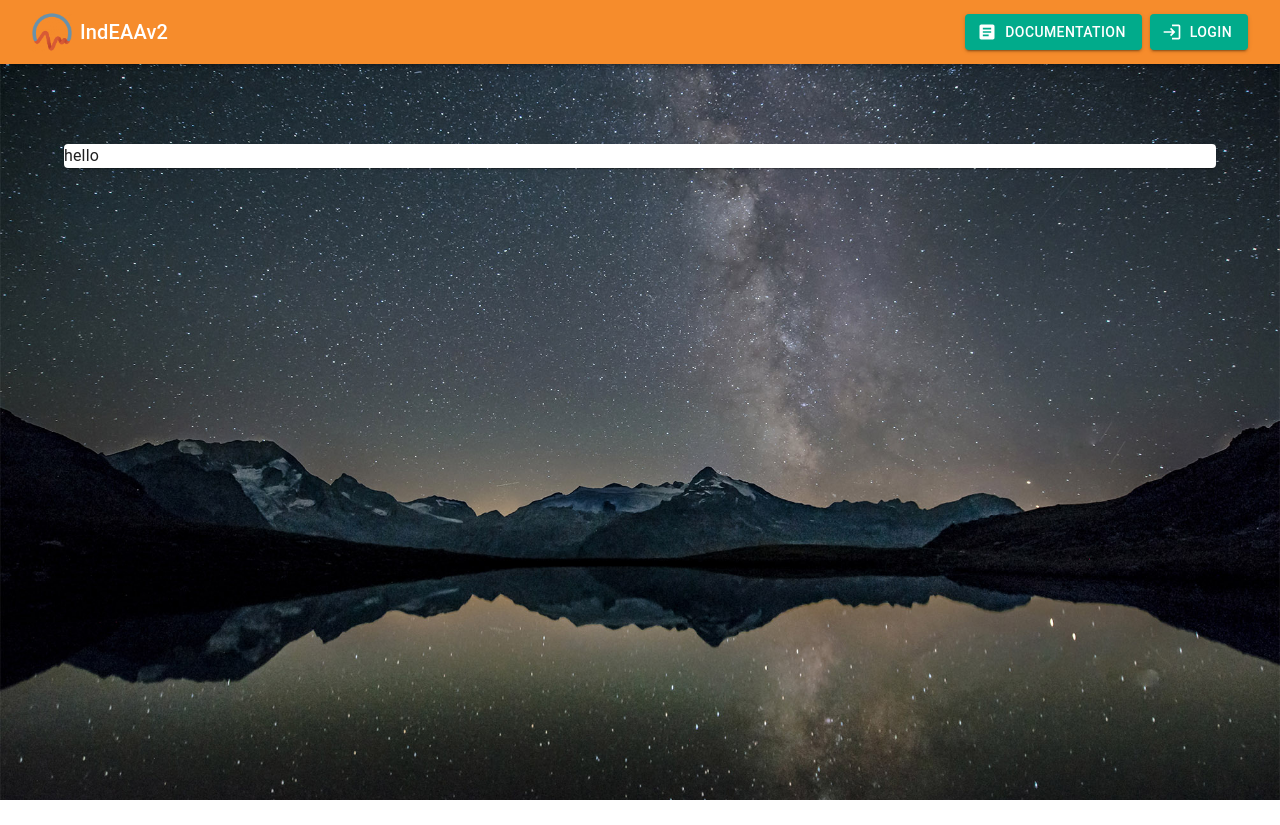
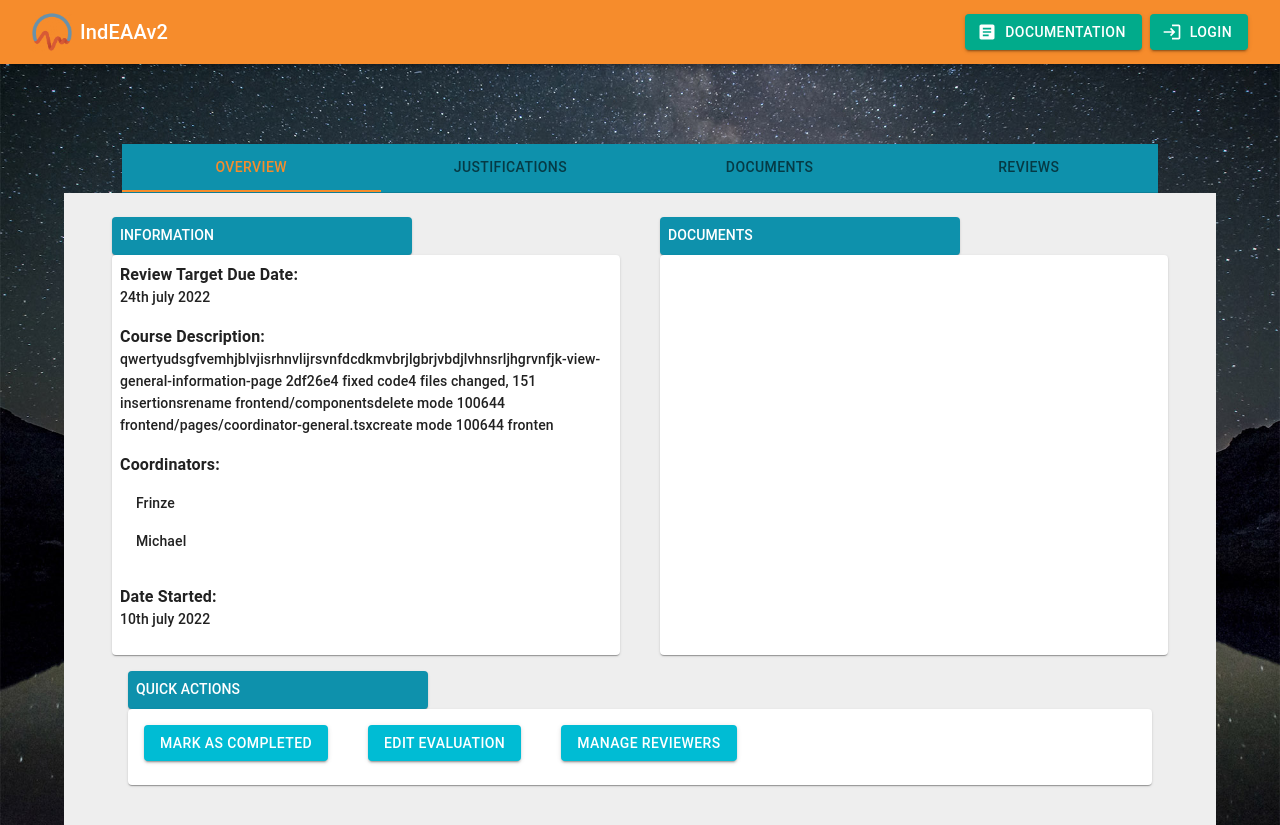
Before and after one commit to uwasystemhealth/IndEAAv2, a Next.js app in the folder frontend/: page /course-evaluation/1 in a window 1280 px wide. Before the commit the page ends 800 px from the top, so only its background shows below. Built offline with nearby package versions, Linux system fonts and the light colour scheme; no server answers.

Commit message:
make components and reorganise branch

```diff
--- a/frontend/pages/course-evaluation.tsx
+++ b/frontend/components/CourseEvaluation/SectionTabs.tsx
@@ -1,5 +1,4 @@
 import * as React from 'react';
-import { useSWRAuth } from '@/components/hooks/useSWRAuth';
 import type { NextPage } from 'next';
 import Tabs from '@mui/material/Tabs';
 import Tab from '@mui/material/Tab';
@@ -12,17 +11,8 @@ import Typography from '@mui/material/Typography';
 import styles from '../styles/Home.module.css';
 import { useContext } from 'react';
 import { useRouter } from 'next/router';
-import AppContext from 'components/Context/TopLevelContext';
-import useAuthenticatedAPIClient from '@/components/hooks/useAuthenticatedAPIClient';
-import { determineIfUserIsAuthentication } from 'utils/Authentication';
-import Overview from '@/components/course-evaluation/overview';
-import {
-  API_ENDPOINT,
-  CourseEvaluationListEntry,
-  DEFAULT_COURSE_EVALUATION_LIST_ENTRY,
-  DEFAULT_USER_API_RESPONSE,
-  UserAPIResponse,
-} from 'utils/api';
+
+import Overview from './Overview';
 
 interface TabPanelProps {
   children?: React.ReactNode;
@@ -57,21 +47,13 @@ function a11yProps(index: number) {
   };
 }
 
-const Coordinator_evaluation: NextPage = () => {
+const SectionTabs: NextPage = () => {
   // Change these data when this issue gets worked on. For now it just contains a demo of how to get user info
-  const { response, isLoading, error } = useSWRAuth(API_ENDPOINT.COURSE_EVALUATION.LIST);
-  const courseEvaluationListEntries = ((response?.data as unknown) ||
-    []) as CourseEvaluationListEntry[];
 
-  const router = useRouter();
-  const axios = useAuthenticatedAPIClient();
-  const { authenticationDetails, setAuthenticationDetails } = useContext(AppContext);
-  const isUserAuthenticated = determineIfUserIsAuthentication(authenticationDetails.accessToken);
-
-  const [value, setValue] = React.useState(0);
+  const [tabsValue, setTabsValue] = React.useState(0);
 
   const handleChangeTab = (event: React.SyntheticEvent, newValue: number) => {
-    setValue(newValue);
+    setTabsValue(newValue);
   };
 
   return (
@@ -86,7 +68,7 @@ const Coordinator_evaluation: NextPage = () => {
       <Box
         sx={{ borderBottom: 1, borderColor: 'divider', backgroundColor: '#0E91AC', width: '90%' }}
       >
-        <Tabs value={value} onChange={handleChangeTab} variant="fullWidth">
+        <Tabs value={tabsValue} onChange={handleChangeTab} variant="fullWidth">
           <Tab label="OVERVIEW" {...a11yProps(0)} />
           <Tab label="JUSTIFICATIONS" {...a11yProps(1)} />
           <Tab label="DOCUMENTS" {...a11yProps(2)} />
@@ -94,16 +76,16 @@ const Coordinator_evaluation: NextPage = () => {
         </Tabs>
       </Box>
       <Box sx={{ backgroundColor: '#EEEEEE', width: '100%' }}>
-        <TabPanel value={value} index={0}>
+        <TabPanel value={tabsValue} index={0}>
           <Overview />
         </TabPanel>
-        <TabPanel value={value} index={1}>
+        <TabPanel value={tabsValue} index={1}>
           Item Two
         </TabPanel>
-        <TabPanel value={value} index={2}>
+        <TabPanel value={tabsValue} index={2}>
           Item Three
         </TabPanel>
-        <TabPanel value={value} index={3}>
+        <TabPanel value={tabsValue} index={3}>
           Item Four
         </TabPanel>
       </Box>
@@ -111,4 +93,4 @@ const Coordinator_evaluation: NextPage = () => {
   );
 };
 
-export default Coordinator_evaluation;
+export default SectionTabs;
--- a/frontend/components/CourseListings/Listings.tsx
+++ b/frontend/components/CourseListings/Listings.tsx
@@ -58,7 +58,7 @@ function Listings() {
   };
 
   //under the review list branch this should be changed to something similar to courseEvaluationListEntries
-  const reviews: string[] = [""];
+  const reviews: string[] = [];
 
   return (
     <Container
--- a/frontend/pages/course-evaluation/[id].js
+++ b/frontend/pages/course-evaluation/[id].js
@@ -2,6 +2,7 @@ import { useRouter } from 'next/router';
 import Card from '@mui/material/Card';
 import Container from '@mui/material/Container';
 import Typography from '@mui/material/Typography';
+import SectionTabs from '@/components/CourseEvaluation/SectionTabs'
 
 
 const Post = () => {
@@ -11,11 +12,7 @@ const Post = () => {
   console.log(id)
 
   return (
-    <Container>
-      <Card>
-        <Typography>hello</Typography>
-      </Card>
-    </Container>
+    <SectionTabs />
   );
 };
 
```
Also changed, not shown: frontend/components/CourseEvaluation/Overview.tsx (renamed from frontend/components/course-evaluation/overview.tsx).
